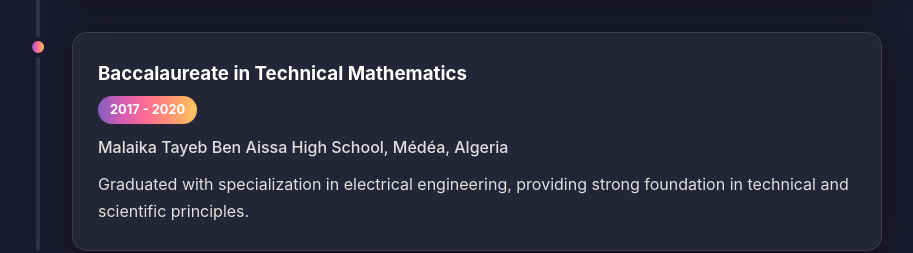
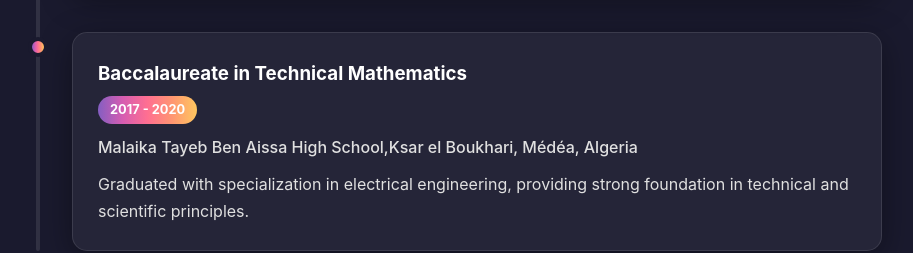
Before and after one commit to SofianePro208/Portfolio, a plain HTML site: page academic-cv.html in a window 1280 px wide. Shown: the part 2000-2253 px from the top of the page, without its empty margins (188-1101 px from the left). Drawn offline with Linux system fonts and the light colour scheme.

Commit message:
Update academic-cv.html

```diff
--- a/academic-cv.html
+++ b/academic-cv.html
@@ -103,7 +103,7 @@
                     <div class="timeline-card">
                         <h3>Baccalaureate in Technical Mathematics</h3>
                         <span class="timeline-date">2017 - 2020</span>
-                        <p class="institution">Malaika Tayeb Ben Aissa High School, Médéa, Algeria</p>
+                        <p class="institution">Malaika Tayeb Ben Aissa High School,Ksar el Boukhari, Médéa, Algeria</p>
                         <p class="description">Graduated with specialization in electrical engineering, providing strong foundation in technical and scientific principles.</p>
                     </div>
                 </div>
```
